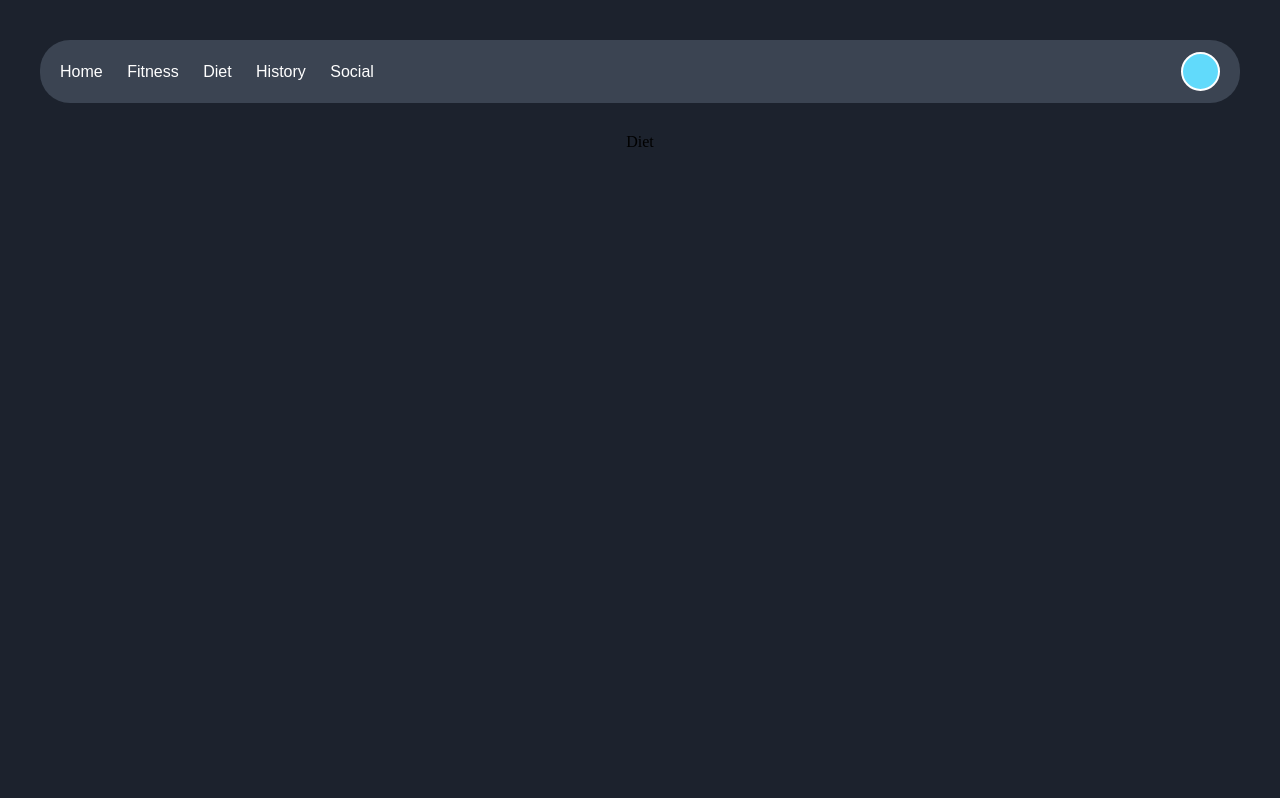
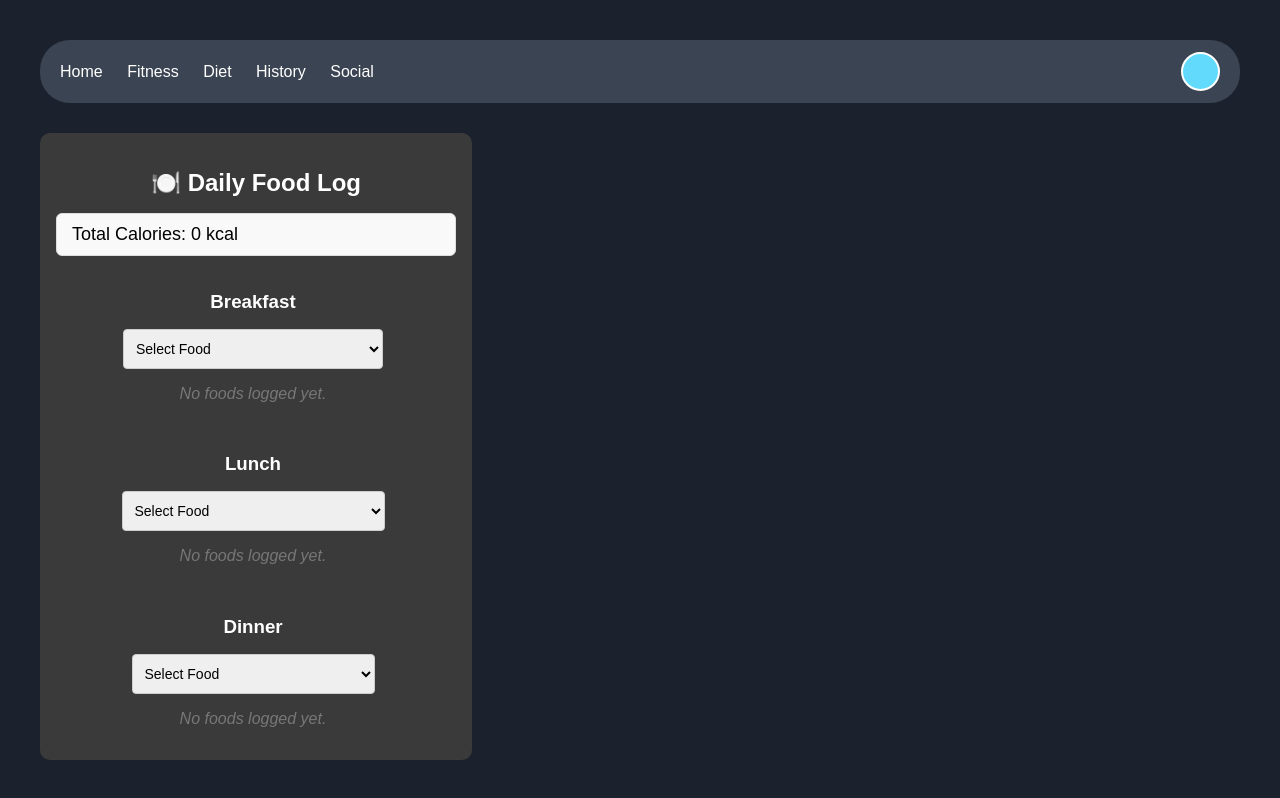
Before and after one commit to danielfdz123/Capstone, a React (Vite) app: page /diet in a window 1280 px wide. Built offline with nearby package versions, Linux system fonts and the light colour scheme.

Commit message:
Update Diet.jsx
Connect the NavBar to FoodLog

```diff
--- a/Pages/Diet.jsx
+++ b/Pages/Diet.jsx
@@ -3,19 +3,19 @@ import { Link } from 'react-router-dom';
 import { supabase } from '../client';
 
 import Navbar from '../Components/Navbar';
+import FoodLog from '../Components/FoodLog';
 
 const Diet = () => {
-    return (
-        <div className = "dietBox">
-            <div className = "navDiv">
-                <Navbar />
-            </div>
-            <div className="box1"> Diet </div>
-        <div className="box2"> </div>
-        <div className="box3"> </div>
-        </div>
-
-    )
-}
+  return (
+    <div className="dietBox">
+      <div className="navDiv">
+        <Navbar />
+      </div>
+      <div className="foodLogContainer">
+        <FoodLog />
+      </div>
+    </div>
+  );
+};
 
 export default Diet;
```
